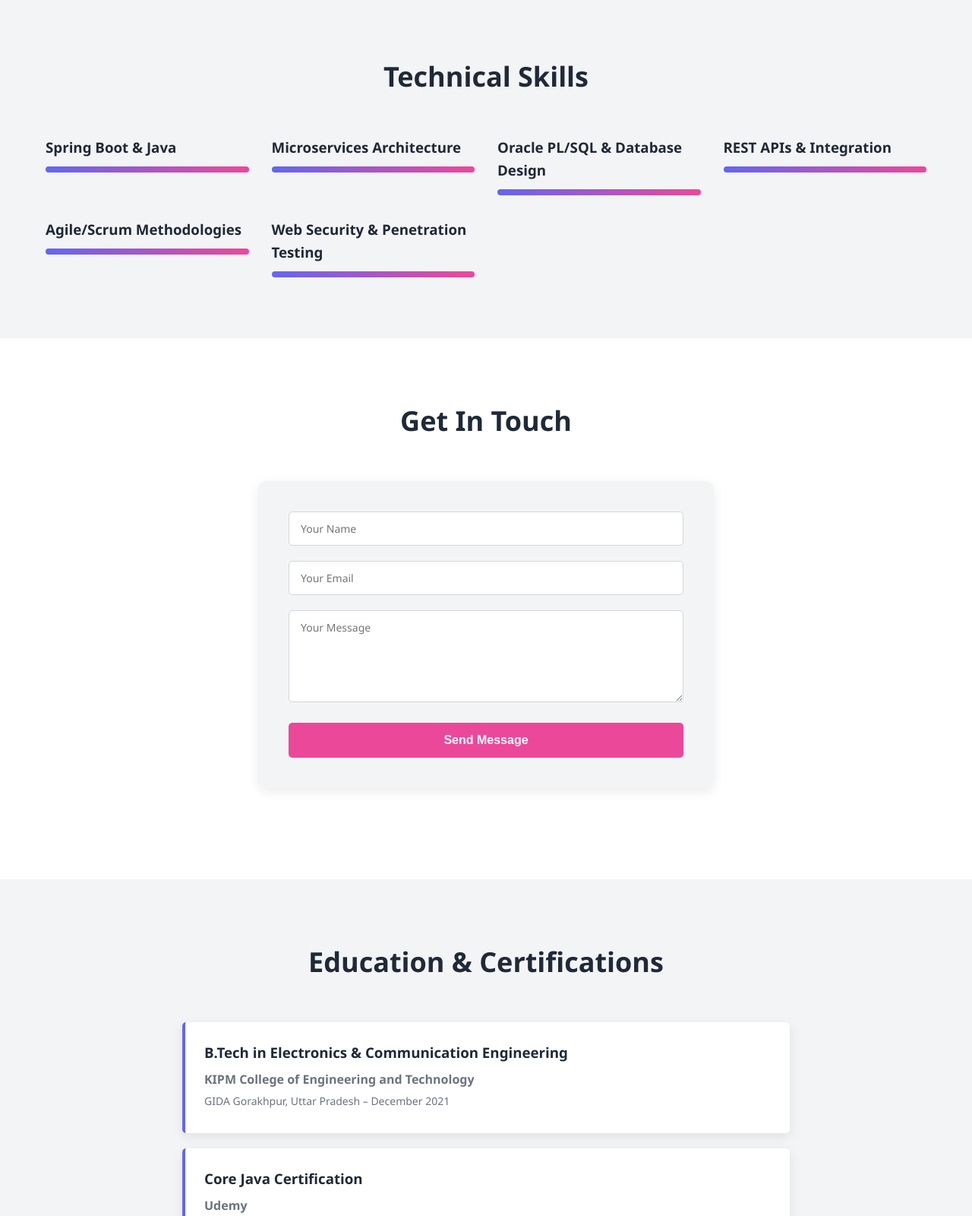
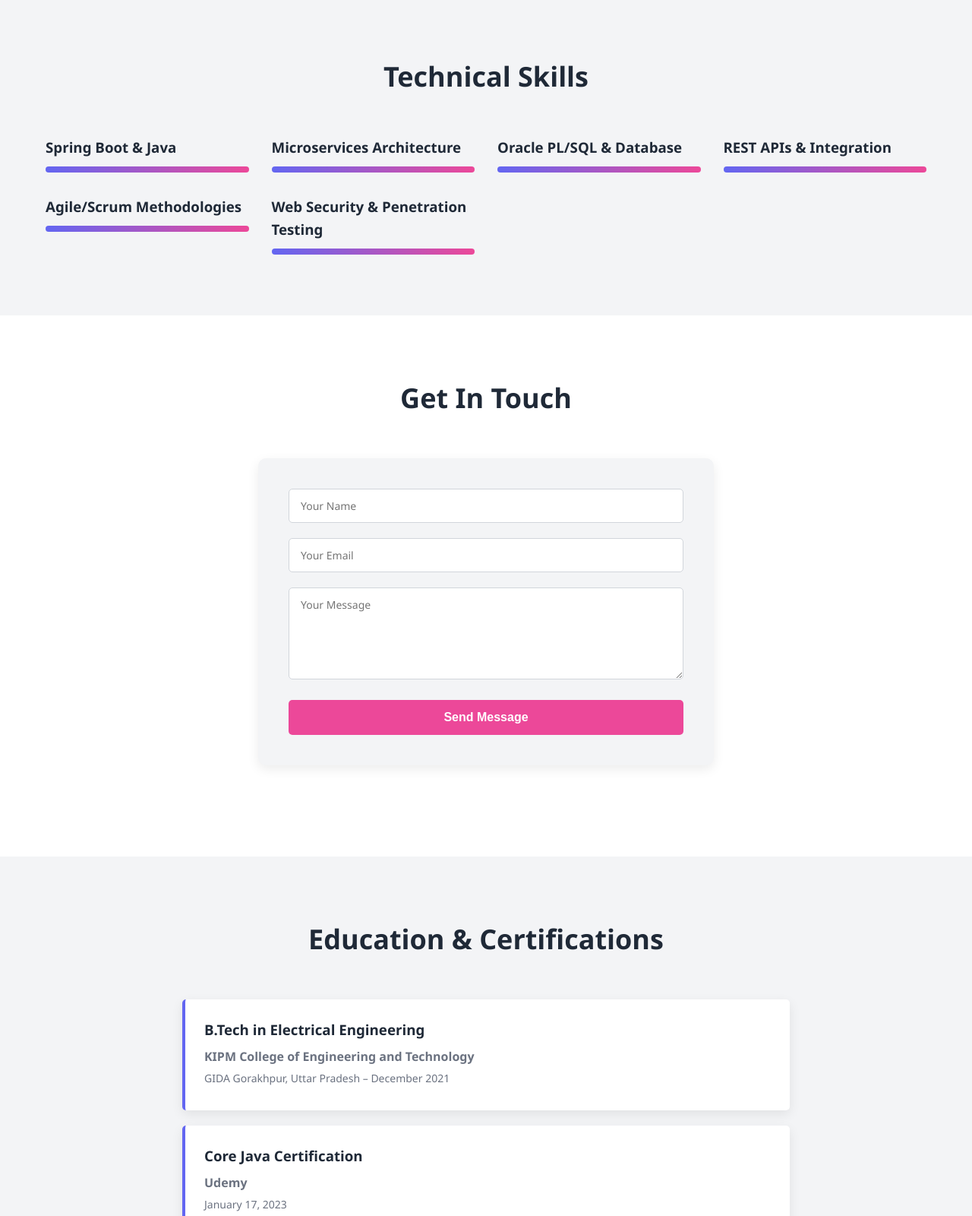
Before and after one commit to MOHDJAVED1/PortFolio, a plain HTML site: page index.html in a window 1280 px wide. Shown: the part 1739-3339 px from the top of the page at 76% size. Drawn offline with Linux system fonts and the light colour scheme.

Commit message:
Update index.html

```diff
--- a/index.html
+++ b/index.html
@@ -110,7 +110,7 @@
                     </div>
                 </div>
                 <div class="skill-item">
-                    <h3>Oracle PL/SQL & Database Design</h3>
+                    <h3>Oracle PL/SQL & Database</h3>
                     <div class="skill-bar">
                         <div class="skill-progress" style="width: 92%"></div>
                     </div>
@@ -163,7 +163,7 @@
             <h2>Education & Certifications</h2>
             <div class="education-list">
                 <div class="education-item">
-                    <h3>B.Tech in Electronics & Communication Engineering</h3>
+                    <h3>B.Tech in Electrical Engineering</h3>
                     <p><strong>KIPM College of Engineering and Technology</strong></p>
                     <p class="text-muted">GIDA Gorakhpur, Uttar Pradesh – December 2021</p>
                 </div>
```
